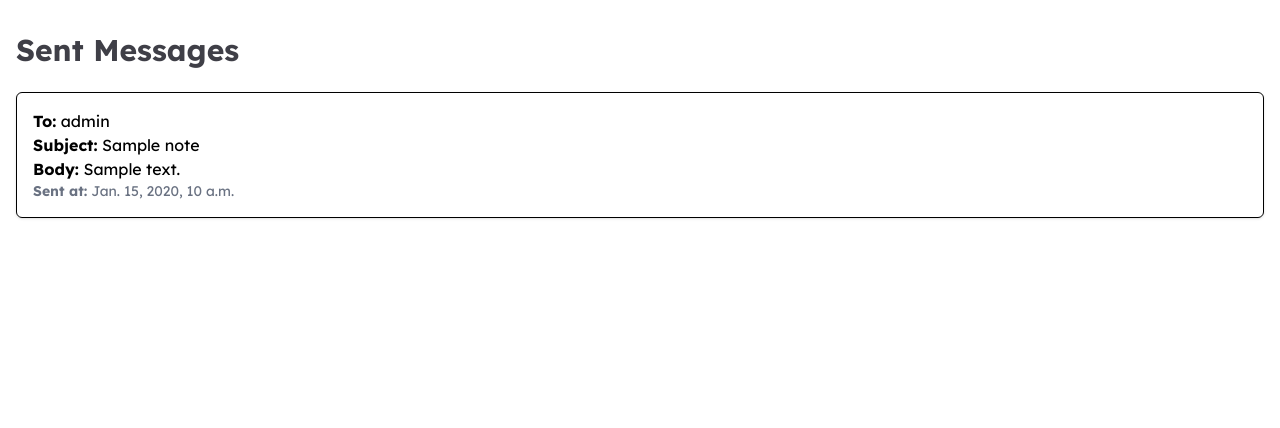
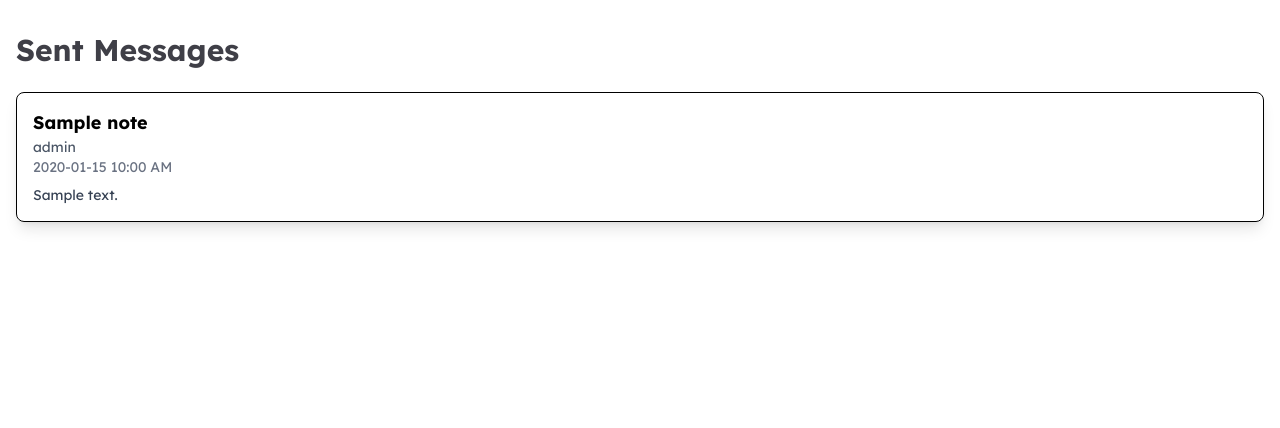
Before and after one commit to CodeGallantX/silent-note-passing-protocol, a Django app: template app/templates/sent.html in a window 1280 px wide. Shown: the top 428 px of the page. Run offline with Django 5.2, Linux system fonts and the light colour scheme; the template is opened without the code that fills it: values that come from a table or form of the project are taken from there, others are empty; data comes from the database, SQL or seed files in the repository; tables that the repository leaves empty hold one stand-in row (values such as "Sample post").

Commit message:
Corrected fetch logic and view in sent messages

```diff
--- a/app/templates/inbox.html
+++ b/app/templates/inbox.html
@@ -1,9 +1,11 @@
 {% extends 'index.html' %}
+
+{% block title %}Inbox - SNPP{% endblock %}
 
 {% block content %}
 <div class="p-4 pt-8">
     <h1 class="text-3xl font-bold text-zinc-800 mb-6">Inbox</h1>
-    <span class="float-right">
+    <span class="absolute top-2 right-4 text-lg text-gray-500">
         {{username}}
     </span>
     <div>
--- a/app/templates/index.html
+++ b/app/templates/index.html
@@ -3,7 +3,7 @@
 
 <head>
 
-  <!-- Google tag (gtag.js) -->
+<!-- Google tag (gtag.js) -->
 <script async src="https://www.googletagmanager.com/gtag/js?id=G-MKQC1J0DW8"></script>
 <script>
   window.dataLayer = window.dataLayer || [];
--- a/app/templates/sent.html
+++ b/app/templates/sent.html
@@ -7,25 +7,20 @@
 <div class="p-4 pt-8">
     <h1 class="text-3xl font-bold text-zinc-700 mb-6">Sent Messages</h1>
     <div>
-        {% if notes %}
-        <ul class="space-y-4">
-            {% for note in notes %}
-            <li class="p-4 border rounded-md shadow-sm">
-                <p><strong>To:</strong> {{ note.receiver.username }}</p>
-                <p><strong>Subject:</strong> {{ note.subject }}</p>
-                <p><strong>Body:</strong> {{ note.body }}</p>
-                <p class="text-sm text-gray-500"><strong>Sent at:</strong> {{ note.created_at }}</p>
-            </li>
-            {% endfor %}
-        </ul>
-        {% else %}
-        <p>No sent notes to display.</p>
-        {% endif %}
+        {% for note in notes %}
+        <div class="border p-4 mb-4 rounded-lg shadow-lg cursor-pointer hover:bg-gray-100"
+            onclick="showModal('{{ note.id }}', '{{ note.subject }}', '{{ note.body }}')">
+            <div class="font-bold text-lg">{{ note.subject }}</div>
+            <div class="text-sm text-gray-600">{{ note.receiver }}</div>
+            <div class="text-sm text-gray-500">{{ note.created_at|date:"Y-m-d H:i A" }}</div>
+            <p class="text-sm text-gray-700 mt-2">{{ note.body }}</p>
+        </div>
+        {% empty %}
+        <p class="text-gray-500">No sent messages.</p>
+        {% endfor %}
     </div>
-</div>
 
 
-<!-- Modal -->
 <div id="messageModal" class="hidden fixed inset-0 bg-gray-900/50 flex items-center justify-center">
     <div class="bg-white rounded-lg shadow-lg p-6 w-full max-w-md">
         <h2 id="modalTitle" class="text-xl font-bold mb-4"></h2>
```
